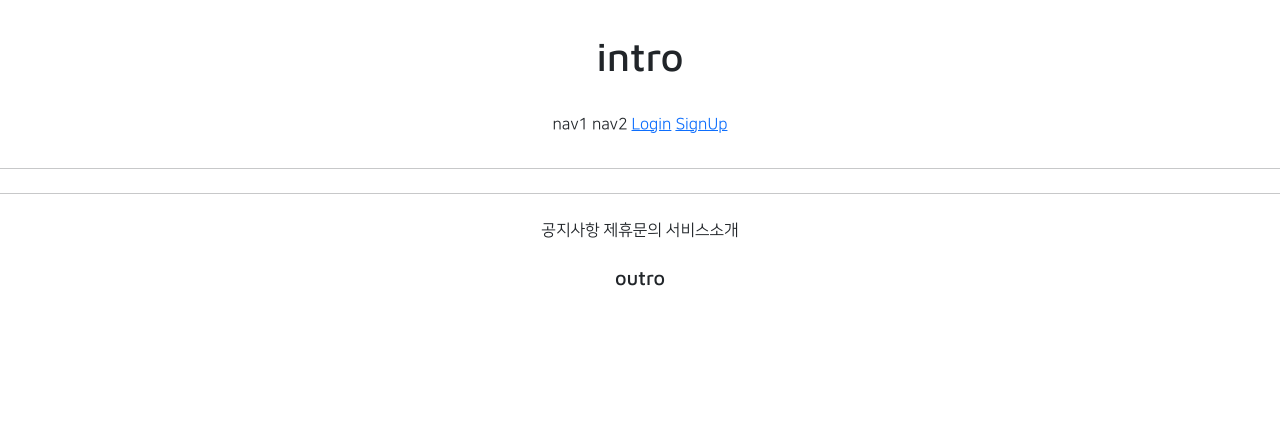
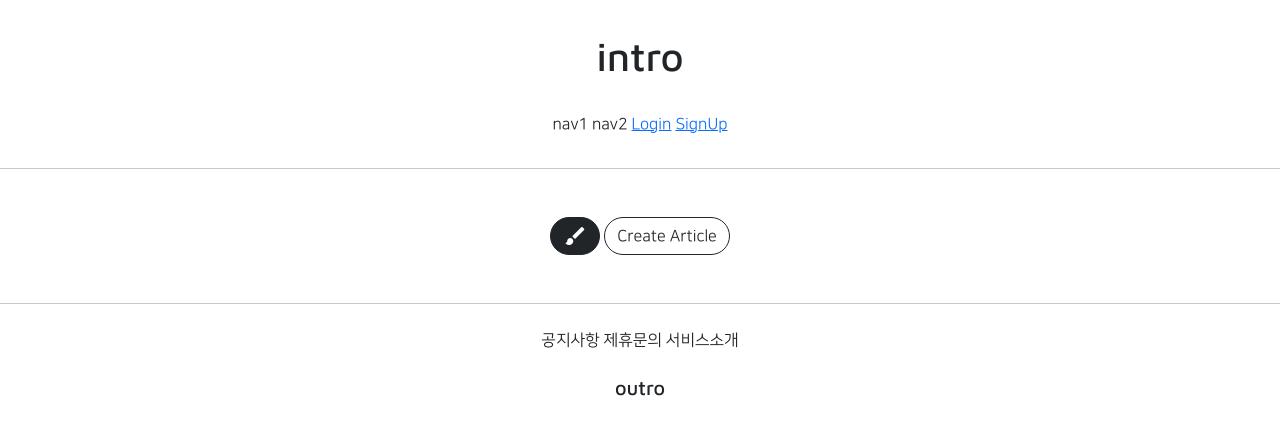
Before and after one commit to innamtt/my_Project, a Django app: page /articles/list/ in a window 1280 px wide. Shown: the top 435 px of the page. Run offline with Django 3.2, Linux system fonts and the light colour scheme; data that the repository does not hold is empty; parts of the project's set-up code (start-up, migrations or seed data) failed here and were passed over.

Commit message:
2021-08-05 4th Commit

```diff
--- a/articleapp/templates/articleapp/list.html
+++ b/articleapp/templates/articleapp/list.html
@@ -37,5 +37,16 @@
 
     <script src="{% static 'js/magicgrid.js' %}"></script>
 
+    <div class="text-center my-5">
+        <a href="{% url 'articleapp:create' %}"
+           class="btn btn-dark rounded-pill material-icons">
+            brush
+        </a>
+        <a href="{% url 'articleapp:create' %}"
+           class="btn btn-outline-dark rounded-pill">
+            Create Article
+        </a>
+    </div>
+
 
 {% endblock %}
```
